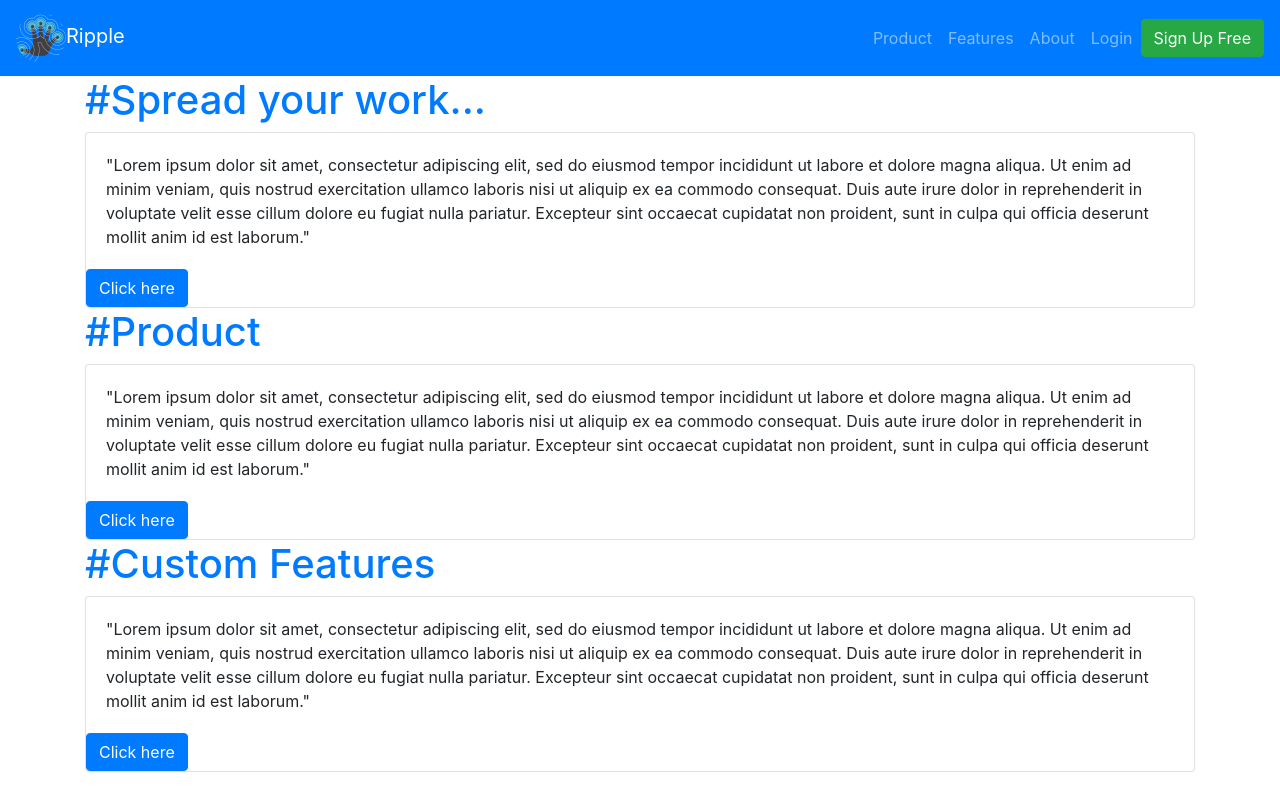
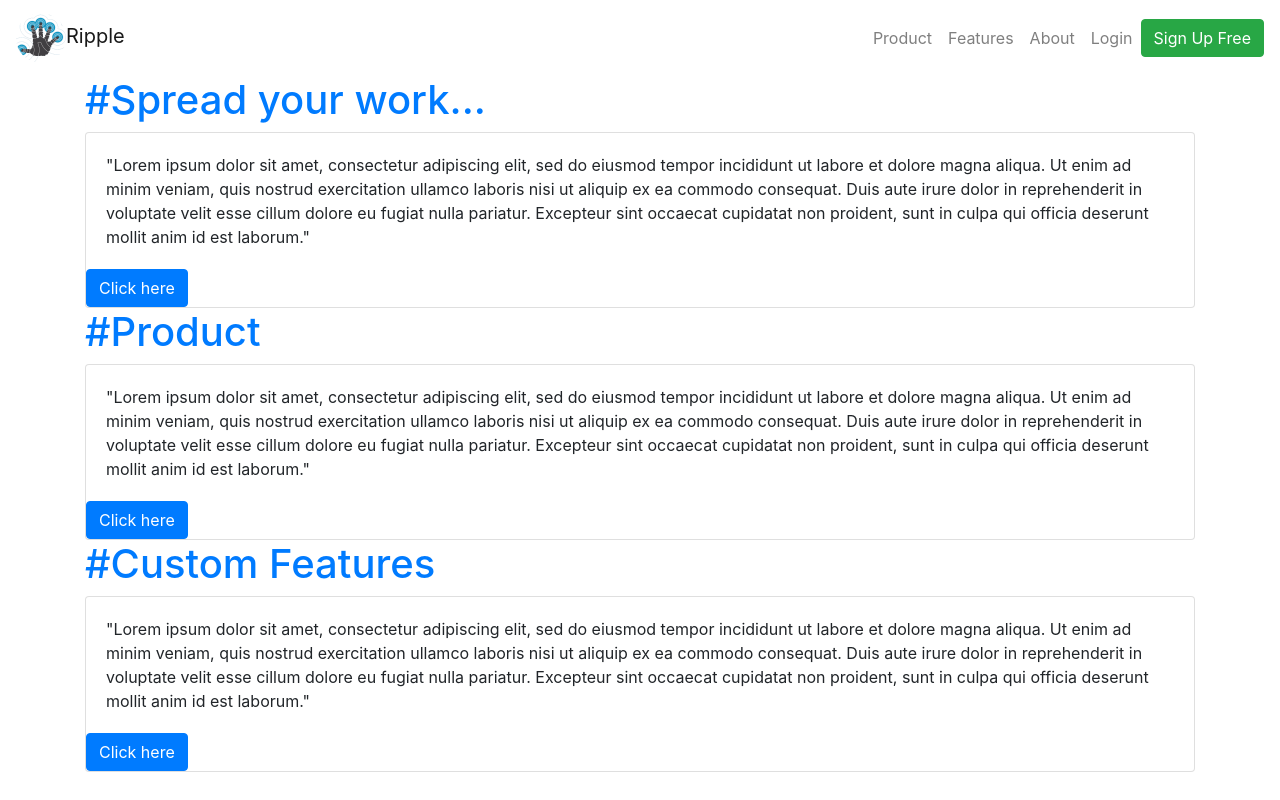
Before and after one commit to ATHasman/Ripple-Proposals-App, a React (Create React App) app: page /#/ in a window 1280 px wide. Built offline with nearby package versions, Linux system fonts and the light colour scheme.

Commit message:
edits on HomeNavbar Comp.

```diff
--- a/src/Components/HomeNavBar.js
+++ b/src/Components/HomeNavBar.js
@@ -3,11 +3,21 @@
 import { Button, Navbar, Nav, Image } from 'react-bootstrap'
 
 export default class HomeNavBar extends Component {
+    constructor(props) {
+        super(props)
+
+        this.state = {
+
+        }
+
+
+    }
+
 
     render() {
         return (
             <div className="HomeNavBar">
-                 <Navbar bg="primary" variant="dark" expand="md">
+                 <Navbar bg="transparent" variant="light" expand="md">
                     <Navbar.Brand href="/"><Image src={logo} className="brand-logo" roundedCircle />Ripple</Navbar.Brand>
                     <Navbar.Toggle aria-controls="basic-navbar-nav" />
                     <Navbar.Collapse id="basic-navbar-nav">
@@ -17,7 +27,7 @@
                             <Nav.Link href="/About">About</Nav.Link>
                             <Nav.Link href="#/login">Login</Nav.Link>
                         </Nav>
-                        <Button bg="light" variant="success" >Sign Up Free</Button>
+                        <Button bg="light" variant="success">Sign Up Free</Button>
                     </Navbar.Collapse>
                     {/* <NavDropdown title="Dropdown" id="basic-nav-dropdown">
                         <NavDropdown.Item href="#action/3.1">Action</NavDropdown.Item>
```
